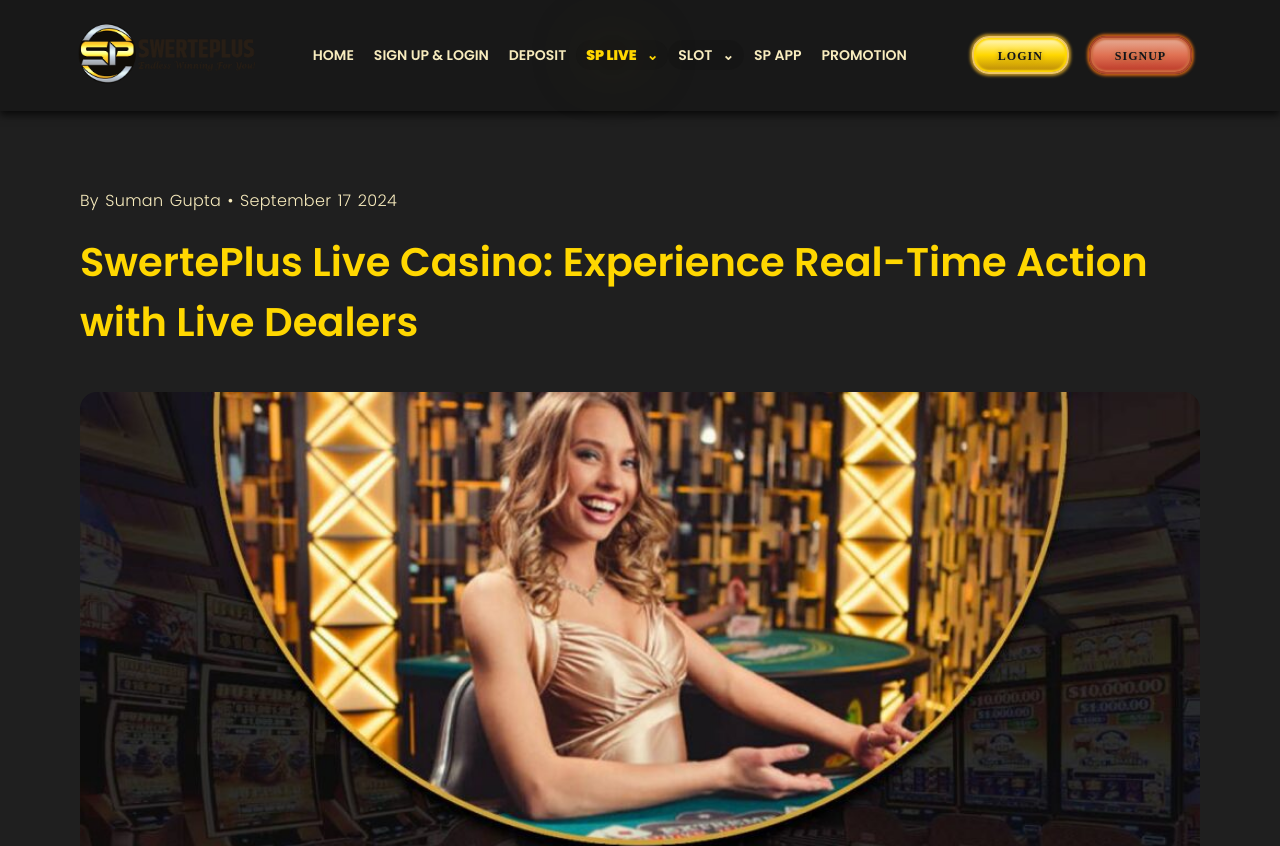
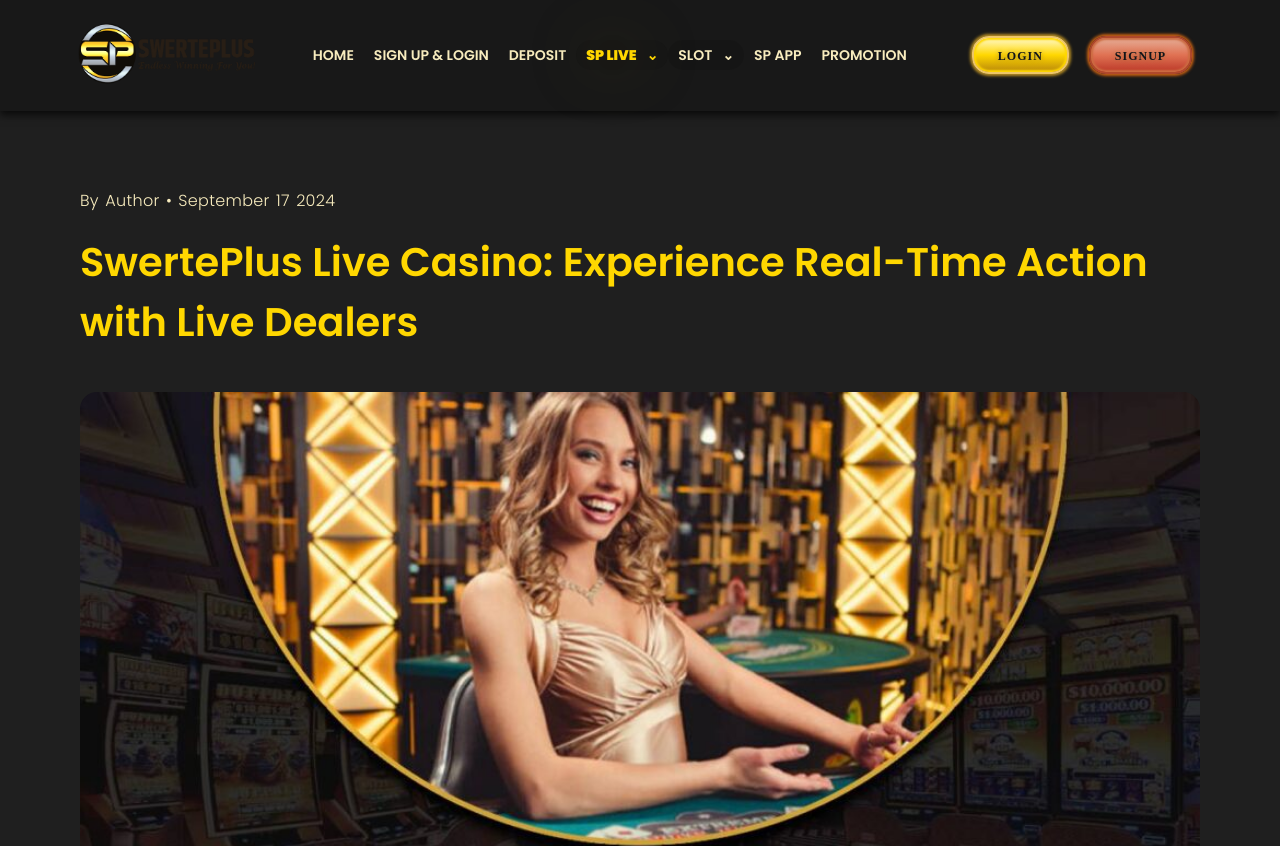
Before and after one commit to Michaelcarduce/SwertePlus4, a plain HTML site: page sp-live.html in a window 1280 px wide. Shown: the top 846 px of the page. Drawn offline with Linux system fonts and the light colour scheme.

Commit message:
Update sp-live.html

```diff
--- a/sp-live.html
+++ b/sp-live.html
@@ -23,7 +23,7 @@
 
     <section class="singleCompartmentContainer mt110 p80">
       <div class="compartmentStackedLayoutLeft">
-        <p class="metadescriptions colorReg1 mb20">By Suman Gupta • September 17 2024</p>
+        <p class="metadescriptions colorReg1 mb20">By Author • September 17 2024</p>
         <h1 class="heading1 colorPri mb40">SwertePlus Live Casino: Experience Real-Time Action with Live Dealers</h1>
         <picture class="img_fit2 hoverTiltAnimations mb40">
           <source media="(min-width: 481px)" srcset="img/homebanner9.jpg">
```
